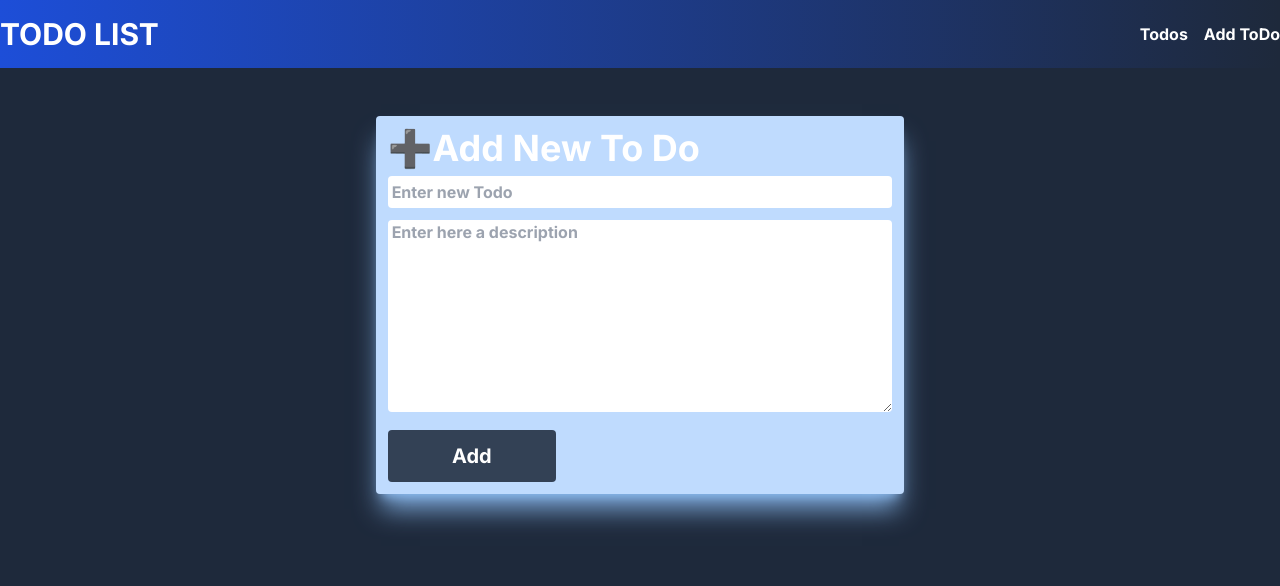
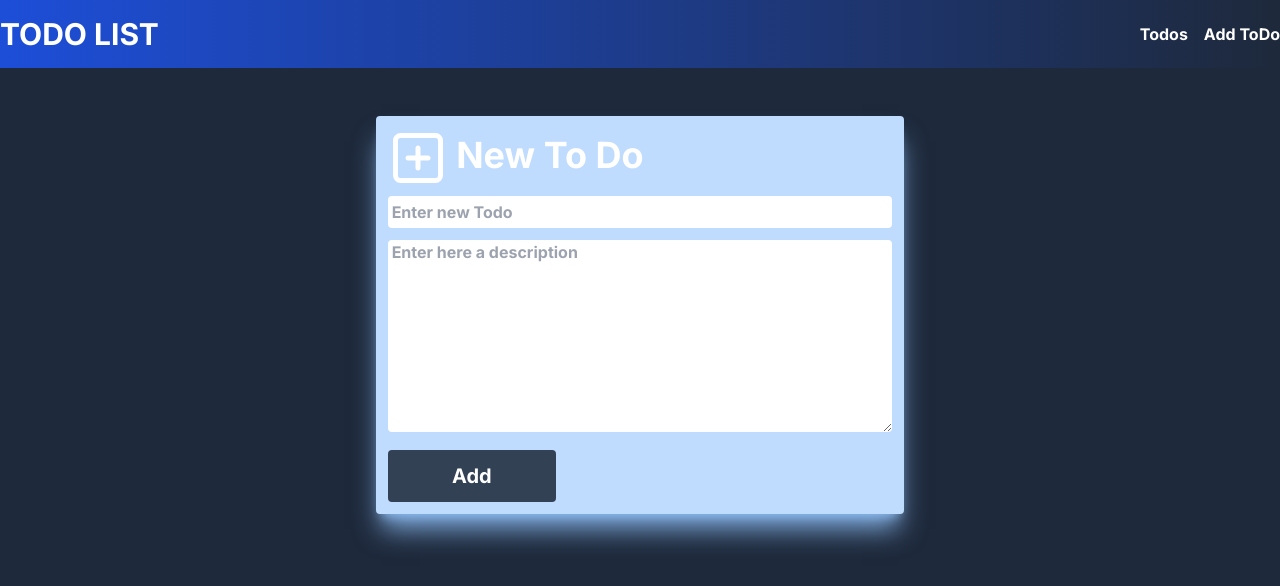
Before and after one commit to momotan039/ToDoList-Nextjs, a Next.js app: page /add-new in a window 1280 px wide. Shown: the top 586 px of the page. Built offline with nearby package versions, Linux system fonts and the light colour scheme.

Commit message:
use plus icon from lucide

```diff
--- a/app/add-new/page.tsx
+++ b/app/add-new/page.tsx
@@ -3,13 +3,13 @@ import Card from '@/components/Card'
 import { ToDoType } from '@/components/Todo'
 import { appContextType, useAppContext } from '@/context/appContext'
 import { useState,useEffect } from 'react'
-
+import {PlusSquare} from 'lucide-react'
 function AddNewTask() {
   const app=useAppContext()
   const [task, setTask] = useState<ToDoType>({title:'',done:false,description:''})
   const createTodo=()=>{
     const len=app.todos.length
-    task.id=app.todos[len - 1]?.id ?? 0 + 1;
+    task.id=1 + (app.todos[len - 1]?.id ?? 0)
     app.setAppState((d:appContextType)=>({...d,todos:[...d.todos,task]}))
     alert("Todo added successfully!")
     setTask({title:'',done:false,description:''})
@@ -19,7 +19,7 @@ function AddNewTask() {
     <div className="flex justify-center mt-12">
       <Card bg='bg-blue-200 shadow-xl shadow-blue-300/80' >
         <h1 className="text-white font-bold  text-4xl mb-2 hero__title">
-          ➕Add New To Do
+          <PlusSquare className='inline' size={60}/> New To Do
         </h1>
         <input value={task.title} onChange={(e)=>setTask({...task,title:e.target.value})} type="text" className='rounded px-1 py-1 text-blue-950 font-bold w-full' placeholder='Enter new Todo' />
         <textarea value={task.description} onChange={(e)=>setTask({...task,description:e.target.value})} rows={8} placeholder='Enter here a description' className=' rounded mt-3 px-1 text-blue-950 font-bold w-full'></textarea>
```
